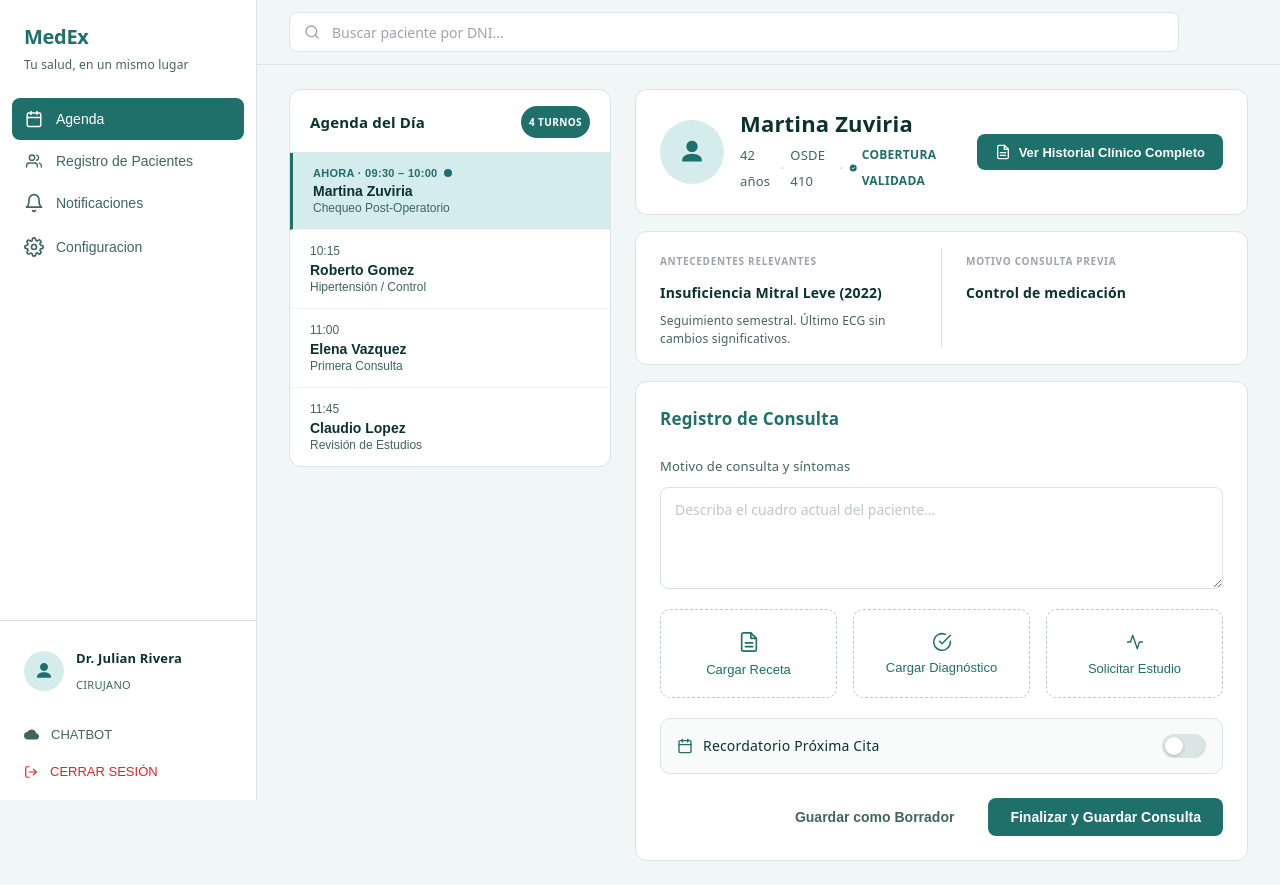
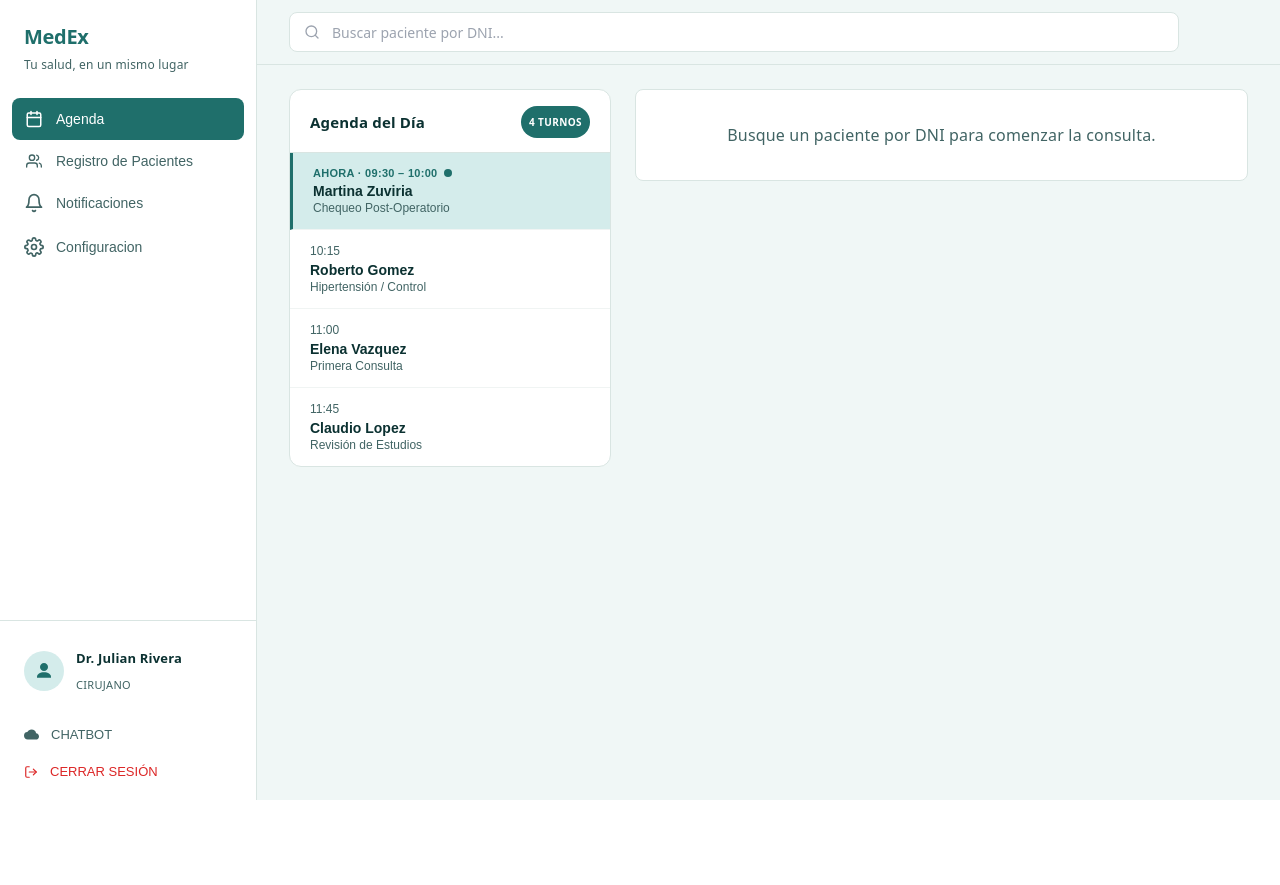
Before and after one commit to Felibeck/MedEx-Frontend, a React (Vite) app: page /doctor in a window 1280 px wide. After the commit the page ends 800 px from the top, so only its background shows below. Built offline with nearby package versions, Linux system fonts and the light colour scheme; the HTML template or start-up script is replaced by a standard one.

Commit message:
busqusqueda por DNI finalizada

```diff
--- a/src/components/web/consulta/index.tsx
+++ b/src/components/web/consulta/index.tsx
@@ -4,7 +4,7 @@ import type { consulta } from '../../../types/consulta'
 import './consulta.css'
 
 type Props = {
-  paciente: paciente
+  paciente?: paciente | null
   antecedentes?: string
   motivoConsultaPrevia?: string
   notaConsultaPrevia?: string
@@ -26,7 +26,7 @@ const ConsultaWeb = ({
   const [recordatorio, setRecordatorio] = useState(false)
 
   const buildConsulta = (): consulta => ({
-    pacienteId: paciente.id,
+    pacienteId: paciente ? paciente.id : 0,
     motivoConsulta: motivo,
     recordatorioProximaCita: recordatorio,
   })
@@ -38,7 +38,7 @@ const ConsultaWeb = ({
       <div className="consulta-paciente-card">
         <div className="consulta-paciente-card__left">
           <div className="consulta-paciente-card__avatar">
-            {paciente.fotoPerfil ? (
+            {paciente && paciente.fotoPerfil ? (
               <img src={paciente.fotoPerfil} alt={paciente.nombre} />
             ) : (
               <svg width="28" height="28" viewBox="0 0 24 24" fill="#1f6f6b">
@@ -49,12 +49,12 @@ const ConsultaWeb = ({
           </div>
           <div className="consulta-paciente-card__info">
             <h2 className="consulta-paciente-card__nombre">
-              {paciente.nombre} {paciente.apellido}
+              {paciente ? `${paciente.nombre} ${paciente.apellido}` : ''}
             </h2>
             <div className="consulta-paciente-card__meta">
-              <span>{paciente.edad} años</span>
+              <span>{paciente ? `${paciente.edad} años` : ''}</span>
               <span className="consulta-paciente-card__dot">·</span>
-              <span>OSDE 410</span>
+              <span>{paciente ? 'OSDE 410' : ''}</span>
               <span className="consulta-paciente-card__dot">·</span>
               <span className="consulta-paciente-card__cobertura">
                 {/* check */}
@@ -175,6 +175,7 @@ const ConsultaWeb = ({
             type="button"
             className="consulta-btn consulta-btn--ghost"
             onClick={() => onGuardarBorrador?.(buildConsulta())}
+            disabled={!paciente}
           >
             Guardar como Borrador
           </button>
@@ -182,6 +183,7 @@ const ConsultaWeb = ({
             type="button"
             className="consulta-btn consulta-btn--primary"
             onClick={() => onFinalizar?.(buildConsulta())}
+            disabled={!paciente}
           >
             Finalizar y Guardar Consulta
           </button>
--- a/src/doctorHome.css
+++ b/src/doctorHome.css
@@ -60,3 +60,17 @@
   flex: 1;
   overflow-y: auto;
 }
+
+/* Placeholder when no patient is selected */
+.consulta-empty {
+  flex: 1;
+  display: flex;
+  align-items: center;
+  justify-content: center;
+  background: #ffffff;
+  border: 1px solid #d9e5e2;
+  border-radius: 8px;
+  padding: 32px;
+  color: #416464;
+  font-size: 16px;
+}
--- a/src/doctorHome.tsx
+++ b/src/doctorHome.tsx
@@ -140,16 +140,22 @@ const DoctorHome = () => {
             onSeleccionar={setTurnoActivo}
           />
 
+          {pacienteBuscado ? (
             <ConsultaWeb
               key={turnoActivo.id}
-            paciente={pacienteBuscado ?? turnoActivo.paciente}
+              paciente={pacienteBuscado}
               antecedentes={datos.antecedentes}
               motivoConsultaPrevia={datos.motivoAnterior}
               notaConsultaPrevia={datos.notaAnterior}
               onFinalizar={handleFinalizar}
               onGuardarBorrador={handleBorrador}
-            onVerHistorial={() => console.log('Ver historial:', turnoActivo.paciente.id)}
+              onVerHistorial={() => console.log('Ver historial:', pacienteBuscado?.id)}
             />
+          ) : (
+            <div className="consulta-empty">
+              <p>Busque un paciente por DNI para comenzar la consulta.</p>
+            </div>
+          )}
         </div>
       </div>
     </div>
```
Lines whose indentation alone changed are shown as unchanged.
